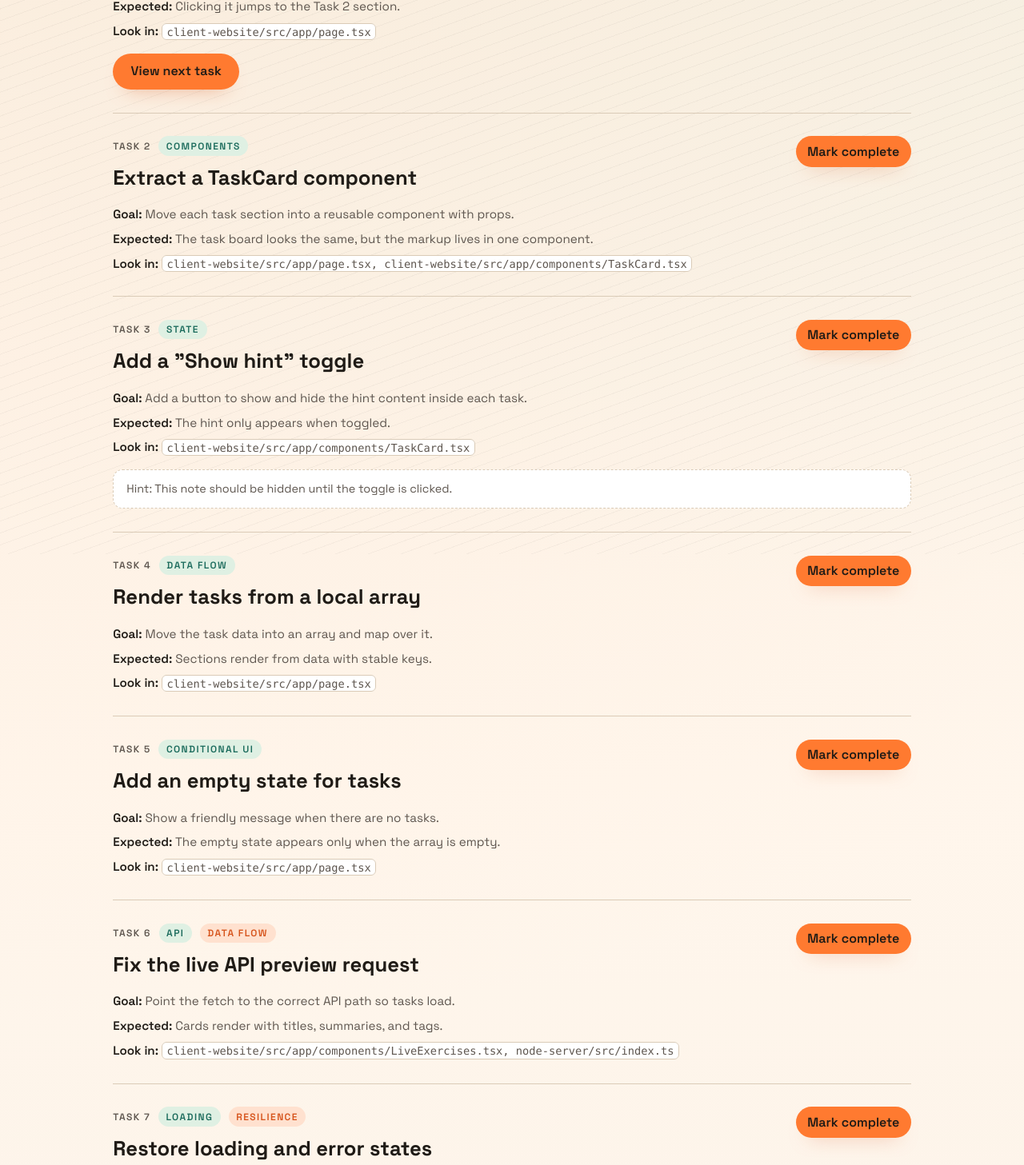
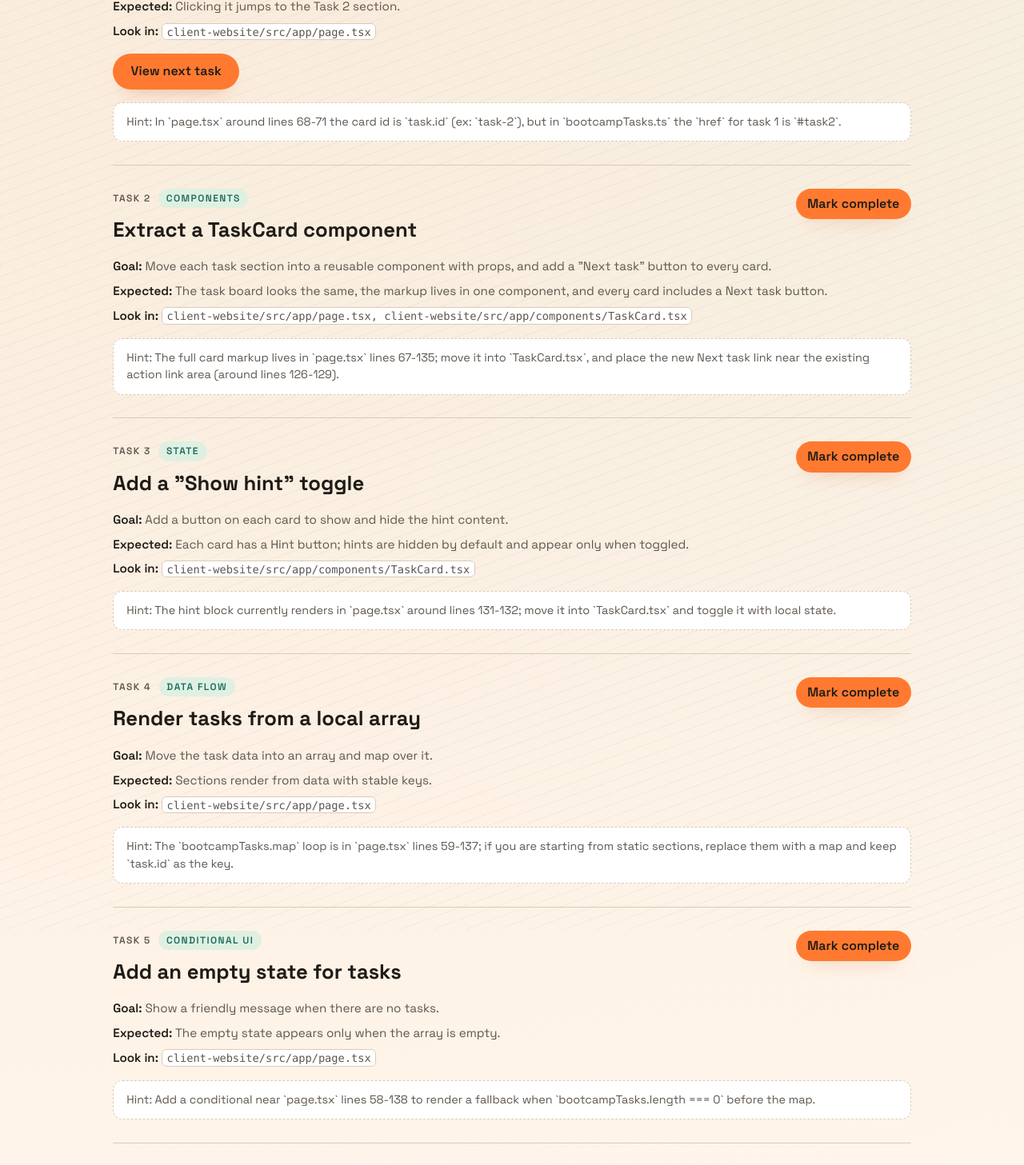
Before and after one commit to matthew-plusprogramming/bootcamp, a Next.js app in the folder client-website/: page / in a window 1280 px wide. Shown: the part 1595-3052 px from the top of the page at 80% size. Built offline with nearby package versions, Linux system fonts and the light colour scheme.

Commit message:
feat(bootcamp): add hints for every task
- Add hint text across all tasks in `bootcampTasks`.
- Update task 2/3 copy to match the hint instructions.

```diff
--- a/client-website/src/data/bootcampTasks.ts
+++ b/client-website/src/data/bootcampTasks.ts
@@ -29,30 +29,33 @@ export const bootcampTasks: BootcampTask[] = [
       label: 'View next task',
       href: '#task2',
     },
+    hint: 'Hint: In `page.tsx` around lines 68-71 the card id is `task.id` (ex: `task-2`), but in `bootcampTasks.ts` the `href` for task 1 is `#task2`.',
   },
   {
     id: 'task-2',
     order: 2,
     title: 'Extract a TaskCard component',
     badges: ['Components'],
-    goal: 'Move each task section into a reusable component with props.',
-    expected: 'The task board looks the same, but the markup lives in one component.',
+    goal: 'Move each task section into a reusable component with props, and add a "Next task" button to every card.',
+    expected: 'The task board looks the same, the markup lives in one component, and every card includes a Next task button.',
     lookIn: [
       'client-website/src/app/page.tsx',
       'client-website/src/app/components/TaskCard.tsx',
     ],
     completion: 'manual',
+    hint: 'Hint: The full card markup lives in `page.tsx` lines 67-135; move it into `TaskCard.tsx`, and place the new Next task link near the existing action link area (around lines 126-129).',
   },
   {
     id: 'task-3',
     order: 3,
     title: 'Add a "Show hint" toggle',
     badges: ['State'],
-    goal: 'Add a button to show and hide the hint content inside each task.',
-    expected: 'The hint only appears when toggled.',
+    goal: 'Add a button on each card to show and hide the hint content.',
+    expected:
+      'Each card has a Hint button; hints are hidden by default and appear only when toggled.',
     lookIn: ['client-website/src/app/components/TaskCard.tsx'],
     completion: 'manual',
-    hint: 'Hint: This note should be hidden until the toggle is clicked.',
+    hint: 'Hint: The hint block currently renders in `page.tsx` around lines 131-132; move it into `TaskCard.tsx` and toggle it with local state.',
   },
   {
     id: 'task-4',
@@ -63,6 +66,7 @@ export const bootcampTasks: BootcampTask[] = [
     expected: 'Sections render from data with stable keys.',
     lookIn: ['client-website/src/app/page.tsx'],
     completion: 'manual',
+    hint: 'Hint: The `bootcampTasks.map` loop is in `page.tsx` lines 59-137; if you are starting from static sections, replace them with a map and keep `task.id` as the key.',
   },
   {
     id: 'task-5',
@@ -73,6 +77,7 @@ export const bootcampTasks: BootcampTask[] = [
     expected: 'The empty state appears only when the array is empty.',
     lookIn: ['client-website/src/app/page.tsx'],
     completion: 'manual',
+    hint: 'Hint: Add a conditional near `page.tsx` lines 58-138 to render a fallback when `bootcampTasks.length === 0` before the map.',
   },
   {
     id: 'task-6',
@@ -86,6 +91,7 @@ export const bootcampTasks: BootcampTask[] = [
       'node-server/src/index.ts',
     ],
     completion: 'manual',
+    hint: 'Hint: The fetch URL is built at `LiveExercises.tsx` line 33; compare it to the Express route at `node-server/src/index.ts` line 78.',
   },
   {
     id: 'task-7',
@@ -96,6 +102,7 @@ export const bootcampTasks: BootcampTask[] = [
     expected: 'Loading text appears first and a clear error shows on failure.',
     lookIn: ['client-website/src/app/components/LiveExercises.tsx'],
     completion: 'manual',
+    hint: 'Hint: The loading and error UI live in the early returns in `LiveExercises.tsx` lines 70-83.',
   },
   {
     id: 'task-8',
@@ -106,6 +113,7 @@ export const bootcampTasks: BootcampTask[] = [
     expected: 'Unknown IDs return 404; valid IDs return JSON.',
     lookIn: ['node-server/src/index.ts'],
     completion: 'manual',
+    hint: 'Hint: The GET handler is in `node-server/src/index.ts` lines 82-88; make sure it returns `res.status(404)` when `getExerciseById` is falsy.',
   },
   {
     id: 'task-9',
@@ -119,6 +127,7 @@ export const bootcampTasks: BootcampTask[] = [
       'node-server/src/services/exercises.ts',
     ],
     completion: 'manual',
+    hint: "Hint: Add `app.get('/exercises/difficulty/:level')` near line 78 in `node-server/src/index.ts` and filter `listExercises()` by `difficulty` (see `Difficulty` in `node-server/src/data/store.ts` lines 1-9).",
   },
   {
     id: 'task-10',
@@ -132,6 +141,7 @@ export const bootcampTasks: BootcampTask[] = [
       'node-server/src/services/exercises.ts',
     ],
     completion: 'manual',
+    hint: 'Hint: `parseExerciseInput` in `node-server/src/index.ts` lines 51-56 builds the tags array; add a length check and return a 400 error when it is empty.',
   },
   {
     id: 'task-11',
@@ -142,6 +152,7 @@ export const bootcampTasks: BootcampTask[] = [
     expected: 'Middleware runs for every request.',
     lookIn: ['node-server/src/index.ts'],
     completion: 'manual',
+    hint: 'Hint: Drop a new `app.use` right after the existing `cors()`/`express.json()` calls in `node-server/src/index.ts` lines 70-72.',
   },
   {
     id: 'task-12',
@@ -153,6 +164,7 @@ export const bootcampTasks: BootcampTask[] = [
     lookIn: ['exercises/git/clean-merge/new-file.md'],
     completion: 'merge',
     completed: false,
+    hint: 'Hint: After merging, open `exercises/git/clean-merge/new-file.md` and check the first line to confirm the new file landed.',
   },
   {
     id: 'task-13',
@@ -164,6 +176,7 @@ export const bootcampTasks: BootcampTask[] = [
     lookIn: ['exercises/git/merge-clean-same-file.md'],
     completion: 'merge',
     completed: false,
+    hint: 'Hint: In `exercises/git/merge-clean-same-file.md`, find the `Section B` heading and edit the line directly beneath it before merging.',
   },
   {
     id: 'task-14',
@@ -175,6 +188,7 @@ export const bootcampTasks: BootcampTask[] = [
     lookIn: ['exercises/git/conflict-same-line.md'],
     completion: 'merge',
     completed: false,
+    hint: 'Hint: In `exercises/git/conflict-same-line.md`, update the `Status:` line near the top (line 3-ish) before merging.',
   },
   {
     id: 'task-15',
@@ -186,6 +200,7 @@ export const bootcampTasks: BootcampTask[] = [
     lookIn: ['exercises/git/semantic-list-order.md'],
     completion: 'merge',
     completed: false,
+    hint: 'Hint: In `exercises/git/semantic-list-order.md`, locate the bullet list and insert the line `- Avocado` right after the `- Apple` line.',
   },
   {
     id: 'task-16',
@@ -197,6 +212,7 @@ export const bootcampTasks: BootcampTask[] = [
     lookIn: ['exercises/git/delete-vs-edit.md'],
     completion: 'merge',
     completed: false,
+    hint: 'Hint: In `exercises/git/delete-vs-edit.md`, make a small edit on the first paragraph line so you can spot your change during the modify/delete resolution.',
   },
   {
     id: 'task-17',
@@ -211,5 +227,6 @@ export const bootcampTasks: BootcampTask[] = [
     ],
     completion: 'merge',
     completed: false,
+    hint: 'Hint: Update the first heading line in `exercises/git/rename-vs-edit.md` before merging; after the merge, check `exercises/git/rename-target.md` for your updated title.',
   },
 ];
```
